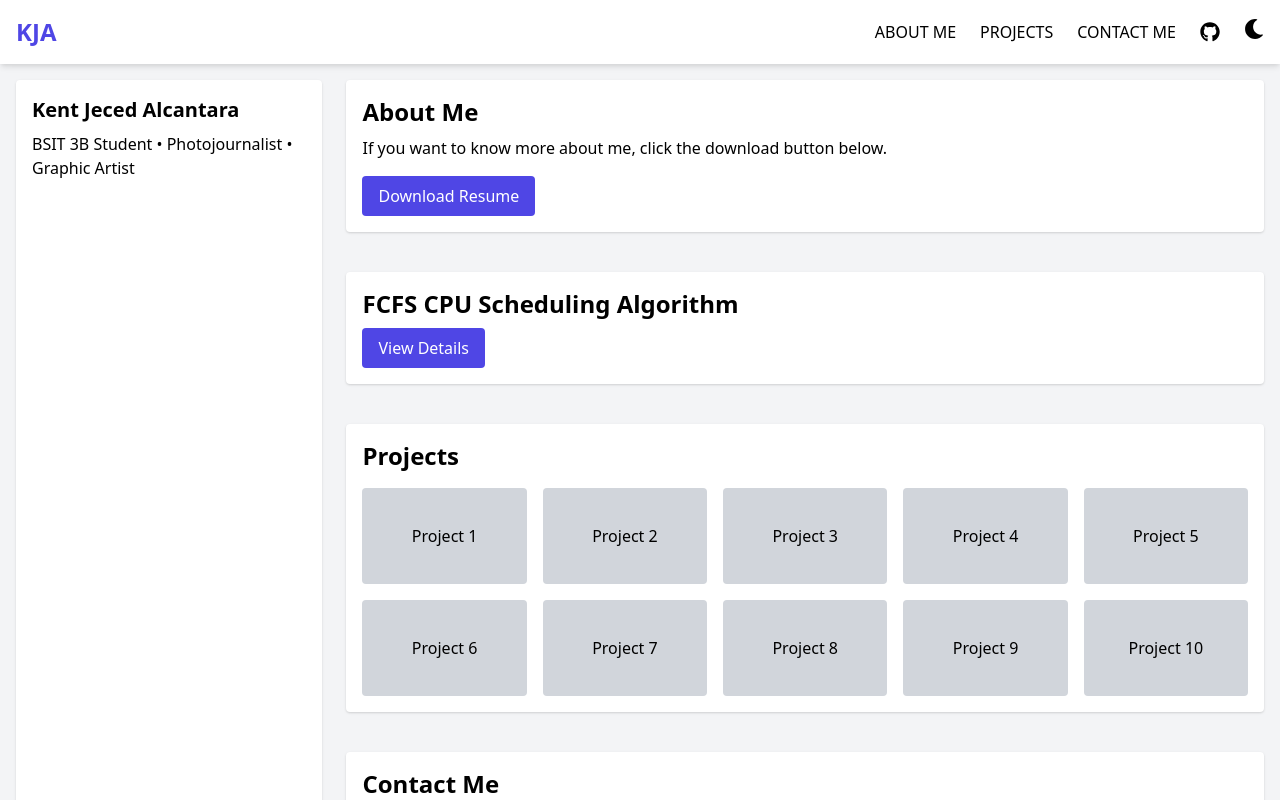
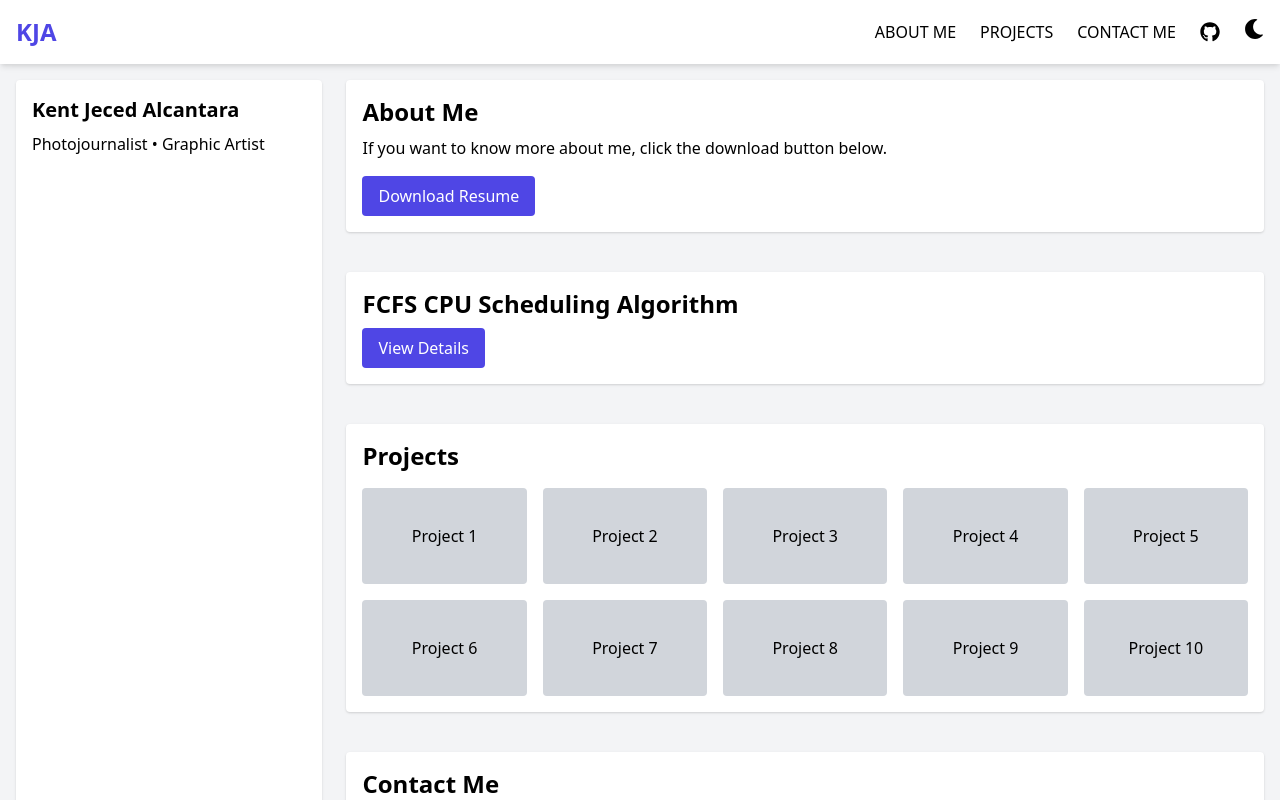
Before and after one commit to Kntjcd/OSFinalProject, a React (Create React App) app: page / in a window 1280 px wide. Shown: the top 800 px of the page. Built offline with nearby package versions, Linux system fonts and the light colour scheme.

Commit message:
addedd words

```diff
--- a/src/App.js
+++ b/src/App.js
@@ -64,7 +64,7 @@ function App() {
           {/* Profile Card */}
           <div className="md:w-1/4 mb-6 md:mb-0 md:sticky md:top-20 bg-white dark:bg-gray-800 p-4 rounded shadow">
             <h2 className="text-xl font-bold mb-2">Kent Jeced Alcantara</h2>
-            <p>BSIT 3B Student • Photojournalist • Graphic Artist</p>
+            <p>Photojournalist • Graphic Artist</p>
           </div>
 
           {/* Main Content */}
```
